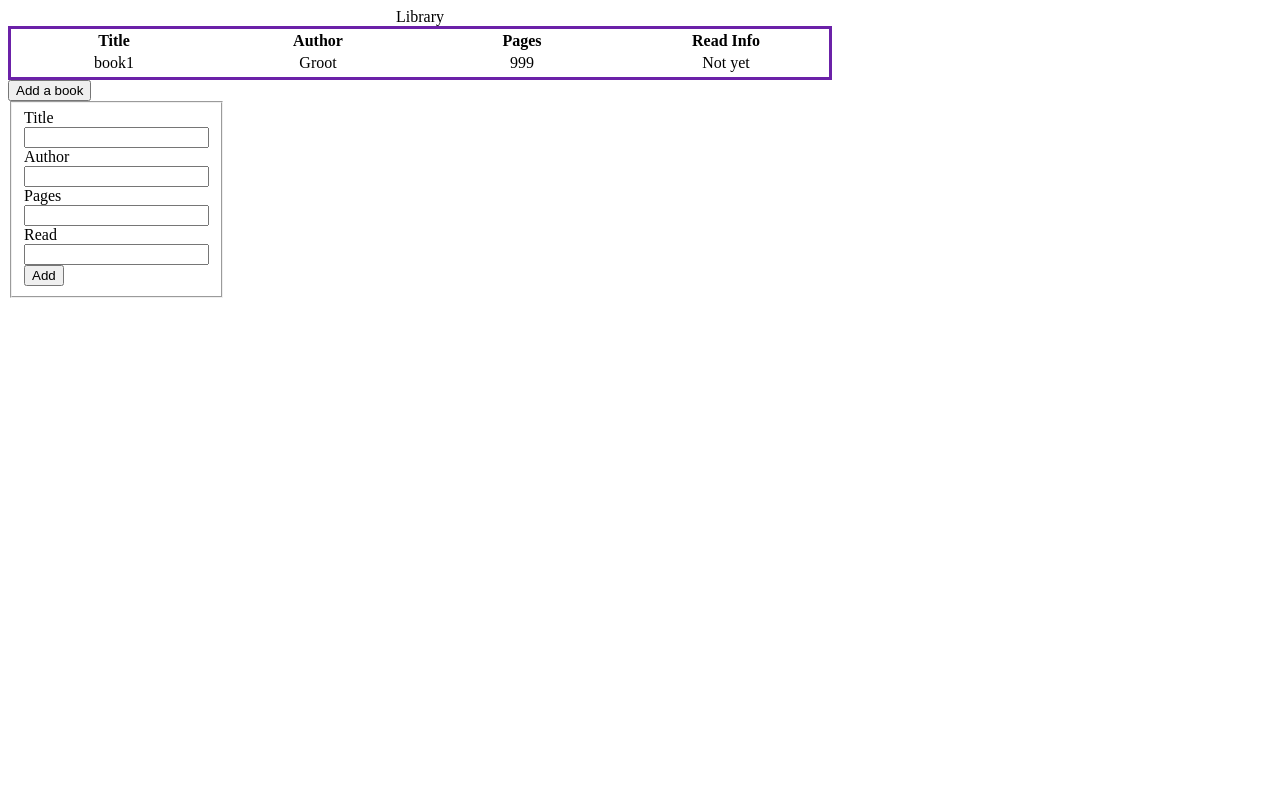
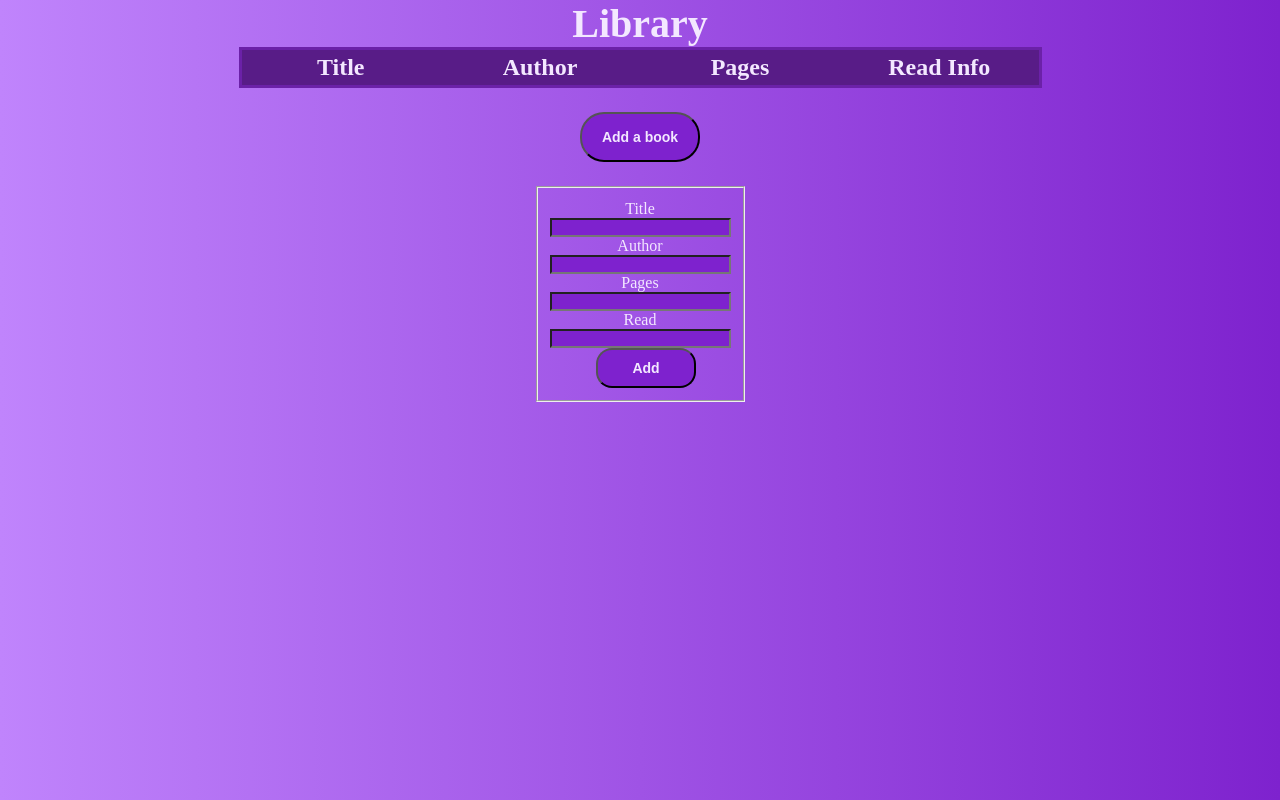
Before and after one commit to Einorin/library, a plain HTML site: page index.html in a window 1280 px wide. Both pictures are taken after a click on the button "Add a book". Drawn offline with Linux system fonts and the light colour scheme.

Commit message:
Add UI and designs for library

```diff
--- a/index.html
+++ b/index.html
@@ -20,14 +20,9 @@
                     </tr>
                 </thead>
                 <tbody>
-                    <tr>
-                        <td>book1</td>
-                        <td>Groot</td>
-                        <td>999</td>
-                        <td>Not yet</td>
-                        <tr>
                 </tbody>
             </table>
+        </div>
             <button class="btn" >Add a book</button>
             <form id="bookForm" style="display: none;">
                 <fieldset>
@@ -39,11 +34,10 @@
                     <input type="number" name="pages" id="pages">
                     <label for="read">Read</label>
                     <input type="text" id="read">
-                    <button type="submit">Add</button>
+                    <button type="submit" class="form-btn">Add</button>
                 </fieldset>
             </form>
-            <div id="library"></div>
-        </div>
+
 
     </div>
     <script src="script.js"></script>
--- a/style.css
+++ b/style.css
@@ -1,15 +1,77 @@
+:root {
+    --primary-color: #a855f7;
+    --secondary-color: #c084fc;
+  }
 
+*{
+    margin: 0;
+    padding: 0;
+    box-sizing: border-box;
+    /* background: linear-gradient(to left, #7e22ce, #c084fc); */
+    color: #f3e8ff;
+}
+body{
+    background: linear-gradient(to left, #7e22ce, #c084fc);
+}
+.container{
+    display: flex;
+    align-items: center;
+    justify-content: center;
+    flex-direction: column;
+    background: linear-gradient(to left, #7e22ce, #c084fc);
+}
 table{
-    border: #6b21a8 solid;
+    border-collapse: collapse;
+    background-color: var(--primary-color);
+    font-size: 1.5rem;
+    border: solid #6b21a8;
 }
 th{
     width: 200px;
-
+    background-color: #581c87;
+    padding: 4px;
 }
 td{
     text-align: center;
-
+    padding: 4px;
+    background-color: #7e22ce;
 }
+td:nth-child(even) {
+    background-color:#6b21a8;
+  }
 fieldset{
     width: 150px;
+    padding: 12px;
+    text-align: center;
 }
+.btn{
+    align-self: center  ;
+    background-color: #7e22ce;
+    margin: 24px;
+    width: 120px;
+    height: 50px;
+    border-radius: 24px;
+    font-size: 14px;
+    font-weight: 600;
+}
+
+.table-container{
+    background-color: var(--primary-color);
+}
+
+caption{
+    font-size: 40px;
+    font-weight: 900;
+}
+input{
+    background-color: #7e22ce;
+}
+.form-btn{
+    background-color: #7e22ce;
+    width: 100px;
+    height: 40px;
+    border-radius: 16px;
+    font-size: 14px;
+    font-weight: 600;
+    margin-left: 12px
+}
```
